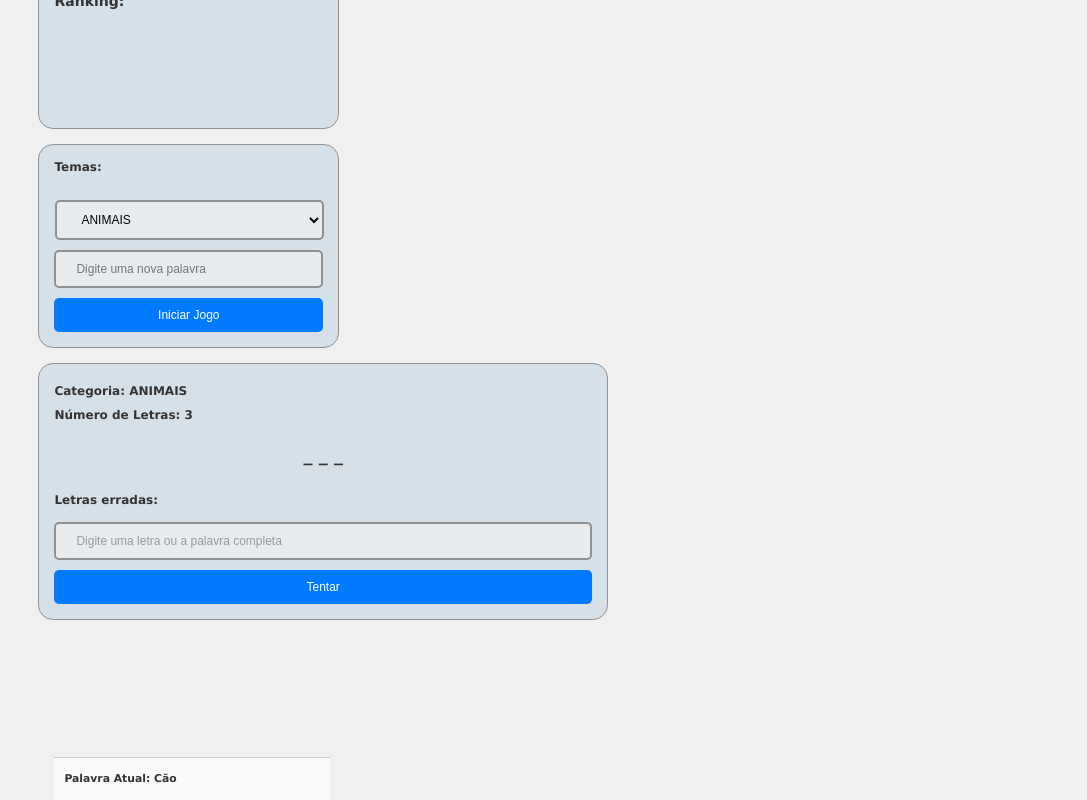
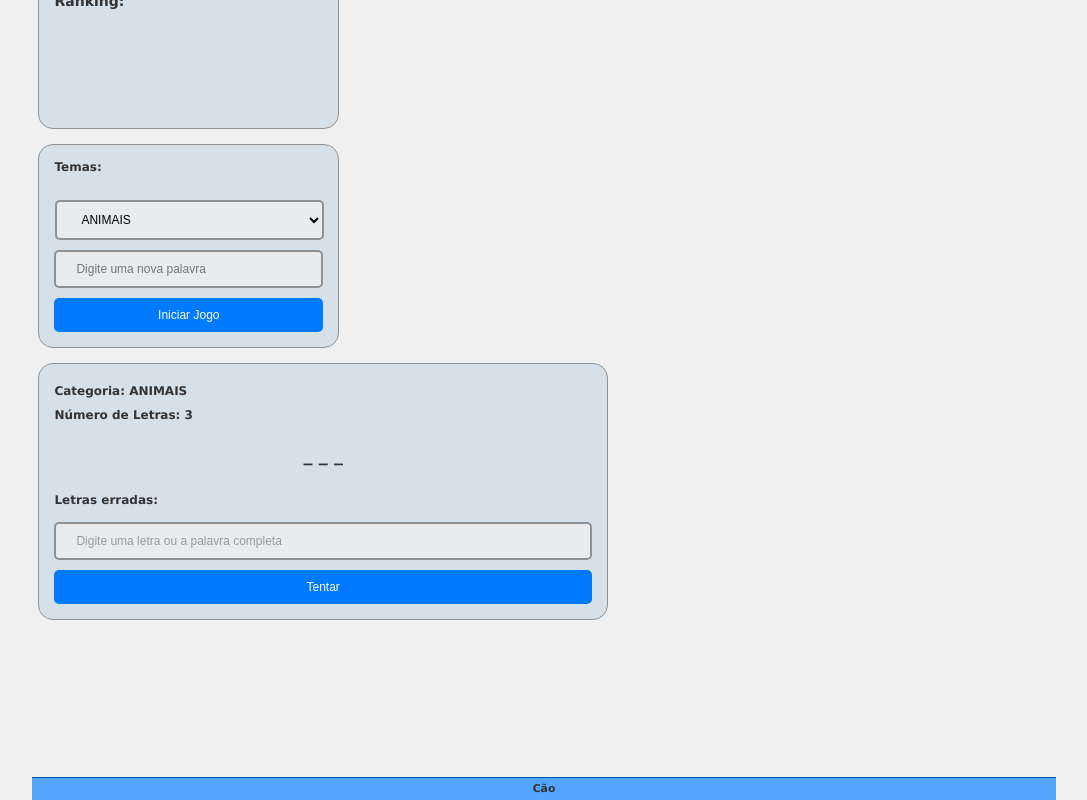
Before and after one commit to Roldribeiro/Find-Words, a plain HTML site: page index.html in a window 1280 px wide. Both pictures are taken after a click on the button "Iniciar Jogo". Shown: the whole page, without its empty margins (96-1183 px from the left). Drawn offline with Linux system fonts and the light colour scheme.

Commit message:
ajustes
Bora

```diff
--- a/index.html
+++ b/index.html
@@ -29,7 +29,7 @@
                 <div id="progresso"></div>
                 <div id="tentativas"></div>
                 <div id="letras-erradas"></div>
-                <div class="palara-atual" id="palavra-atual"></div>
+                <div class="palavra-atual" id="palavra-atual"></div>
 
                 <input type="text" id="tentativa" placeholder="Digite uma letra ou a palavra completa">
                 <button id="tentar">Tentar</button>
--- a/script.js
+++ b/script.js
@@ -102,7 +102,7 @@ document.addEventListener('DOMContentLoaded', function() {
         atualizarProgresso();
         tentativasElemento.textContent = `Tentativas restantes: ${maxTentativas - tentativasErradas}`;
         atualizarLetrasErradas();
-        palavraAtualElemento.textContent = `Palavra Atual: ${palavraAtual}`; // Atualiza a palavra na nova posição
+        palavraAtualElemento.textContent = `${palavraAtual}`; // Atualiza a palavra na nova posição
     }
 
     function removerAcentos(texto) {
--- a/styles.css
+++ b/styles.css
@@ -38,13 +38,15 @@ body {
 #palavra-atual {
     position: fixed;
     bottom: 0;
-    width: 20%;
-    text-align: start;
-    background-color: #f9f9f9;
-    border-top: 1px solid #ccc;
-    padding: 10px 10px;
+    left: 0;
+    right: 0;
+    width: 80%;
+    text-align: center;
+    background-color:#53a5fd;
+    border-top: 1px solid #0056b3;
     font-size: 0.9em;
-    z-index: 1000; /* Certifique-se de que fique acima de outros elementos */
+    margin: auto;
+     /* Certifique-se de que fique acima de outros elementos */
 }
 
 header {
```
